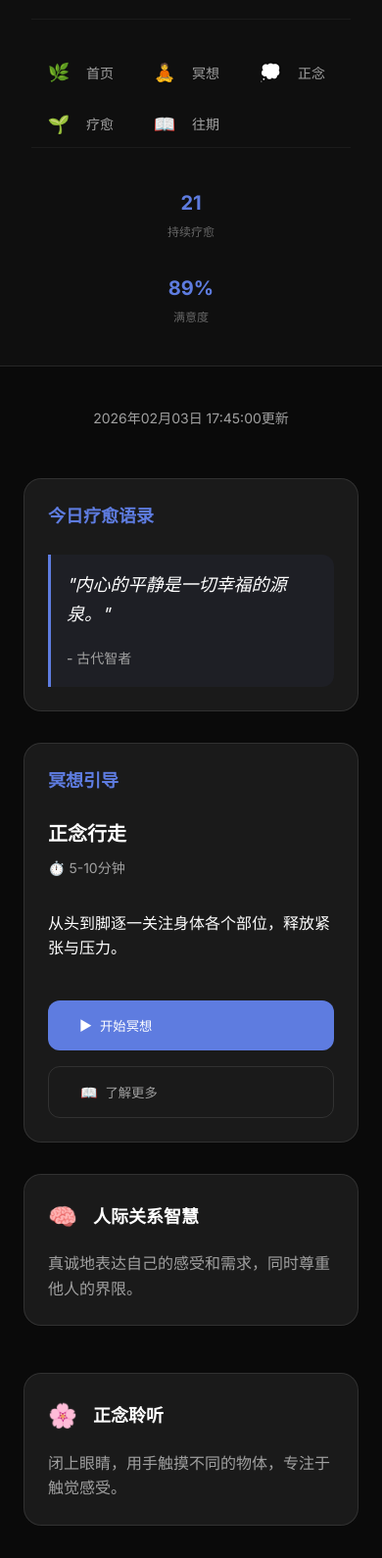
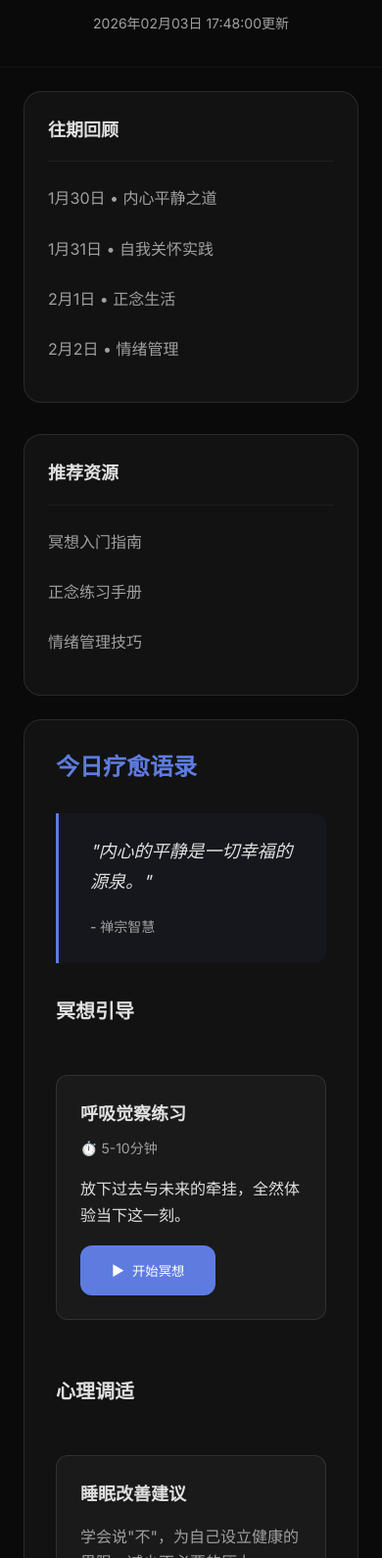
Before and after one commit to rucianyimo0910-coder/liaoyuribao, a website: page public/index.html in a window 390 px wide. Shown: the part 119-1709 px from the top of the page at 98% size. Drawn offline with Linux system fonts and the light colour scheme.

Commit message:
Update to match reference site design more closely

```diff
--- a/public/index.html
+++ b/public/index.html
@@ -10,12 +10,11 @@
     <link href="https://fonts.googleapis.com/css2?family=Inter:wght@300;400;500;600;700&display=swap" rel="stylesheet">
 </head>
 <body>
-    <div class="layout">
-        <aside class="sidebar">
-            <div class="sidebar-inner">
-                <header class="brand">
+    <div class="sidebar">
+        <div class="sidebar-content">
+            <header class="sidebar-header">
                 <h1 class="logo">Healtherly</h1>
-                    <p class="slogan">身心灵疗愈日报</p>
+                <p class="tagline">身心灵疗愈日报</p>
             </header>
 
             <nav class="nav">
@@ -53,86 +52,68 @@
                 </ul>
             </nav>
 
+            <div class="sidebar-footer">
                 <div class="stats">
                     <div class="stat">
-                        <div class="stat-number">21</div>
-                        <div class="stat-label">持续疗愈</div>
+                        <span class="stat-value">21</span>
+                        <span class="stat-label">持续疗愈</span>
                     </div>
                     <div class="stat">
-                        <div class="stat-number">89%</div>
-                        <div class="stat-label">满意度</div>
+                        <span class="stat-value">89%</span>
+                        <span class="stat-label">满意度</span>
                     </div>
                 </div>
             </div>
-        </aside>
+        </div>
+    </div>
 
-        <main class="content">
-            <header class="header">
-                <div class="date-info">
-                    <span class="date" id="currentDate">2026年02月03日 17:45:00更新</span>
+    <main class="main">
+        <header class="main-header">
+            <div class="date">
+                <span id="currentDate">2026年02月03日 17:48:00更新</span>
             </div>
         </header>
 
-            <section class="section daily-quote">
-                <div class="card">
-                    <h2 class="section-title">今日疗愈语录</h2>
-                    <div class="quote-container">
-                        <blockquote class="quote" id="dailyQuote">
+        <section class="content">
+            <article class="post">
+                <h1 class="post-title">今日疗愈语录</h1>
+
+                <div class="quote-block">
+                    <blockquote id="dailyQuote">
                         "内心的平静是一切幸福的源泉。"
                     </blockquote>
-                        <cite class="quote-author" id="quoteAuthor">- 古代智者</cite>
+                    <cite id="quoteAuthor">- 禅宗智慧</cite>
                 </div>
-                </div>
-            </section>
 
-            <section class="section meditation">
-                <div class="card">
-                    <h2 class="section-title">冥想引导</h2>
-                    <div class="meditation-content">
+                <div class="post-content">
+                    <h2>冥想引导</h2>
+                    <div class="meditation-card">
                         <div class="meditation-header">
-                            <h3 id="meditationTitle">正念行走</h3>
-                            <div class="meditation-meta">
+                            <h3 id="meditationTitle">呼吸觉察练习</h3>
                             <span class="duration">⏱️ 5-10分钟</span>
                         </div>
-                        </div>
-                        <p id="meditationDescription">从头到脚逐一关注身体各个部位，释放紧张与压力。</p>
+                        <p id="meditationDescription">放下过去与未来的牵挂，全然体验当下这一刻。</p>
                         <div class="meditation-actions">
-                            <button class="btn btn-primary" onclick="startMeditation()">
+                            <button class="btn-primary" onclick="startMeditation()">
                                 <span class="btn-emoji">▶</span>
                                 开始冥想
                             </button>
-                            <button class="btn btn-secondary">
-                                <span class="btn-emoji">📖</span>
-                                了解更多
-                            </button>
                         </div>
                     </div>
-                </div>
-            </section>
 
-            <section class="section wellness-tips">
-                <div class="tips-grid">
-                    <div class="card tip">
-                        <div class="tip-header">
-                            <span class="tip-emoji">🧠</span>
-                            <h3 id="psychologyTitle">人际关系智慧</h3>
-                        </div>
-                        <p id="psychologyContent">真诚地表达自己的感受和需求，同时尊重他人的界限。</p>
+                    <h2>心理调适</h2>
+                    <div class="tip-card">
+                        <h3 id="psychologyTitle">睡眠改善建议</h3>
+                        <p id="psychologyContent">学会说"不"，为自己设立健康的界限，减少不必要的压力。</p>
                     </div>
 
-                    <div class="card tip">
-                        <div class="tip-header">
-                            <span class="tip-emoji">🌸</span>
+                    <h2>正念练习</h2>
+                    <div class="tip-card">
                         <h3 id="mindfulnessTitle">正念聆听</h3>
+                        <p id="mindfulnessContent">将注意力集中在呼吸上，感受气息进出鼻腔的细微感觉。</p>
                     </div>
-                        <p id="mindfulnessContent">闭上眼睛，用手触摸不同的物体，专注于触觉感受。</p>
-                    </div>
-                </div>
-            </section>
 
-            <section class="section gratitude">
-                <div class="card">
-                    <h2 class="section-title">感恩日记</h2>
+                    <h2>感恩日记</h2>
                     <ul class="gratitude-list" id="gratitudeList">
                         <li class="gratitude-item">
                             <span class="gratitude-emoji">💝</span>
@@ -148,29 +129,30 @@
                         </li>
                     </ul>
                 </div>
-            </section>
+            </article>
 
-            <section class="section archive">
-                <div class="card">
-                    <h2 class="section-title">往期回顾</h2>
+            <aside class="aside">
+                <div class="archive-section">
+                    <h3>往期回顾</h3>
                     <ul class="archive-list" id="previousReports">
-                        <li class="archive-item">
-                            <a href="#" class="archive-link">1月30日 • 内心平静之道</a>
-                        </li>
-                        <li class="archive-item">
-                            <a href="#" class="archive-link">1月31日 • 自我关怀实践</a>
-                        </li>
-                        <li class="archive-item">
-                            <a href="#" class="archive-link">2月1日 • 正念生活</a>
-                        </li>
-                        <li class="archive-item">
-                            <a href="#" class="archive-link">2月2日 • 情绪管理</a>
-                        </li>
+                        <li><a href="#">1月30日 • 内心平静之道</a></li>
+                        <li><a href="#">1月31日 • 自我关怀实践</a></li>
+                        <li><a href="#">2月1日 • 正念生活</a></li>
+                        <li><a href="#">2月2日 • 情绪管理</a></li>
                     </ul>
                 </div>
+
+                <div class="resources-section">
+                    <h3>推荐资源</h3>
+                    <ul class="resources-list">
+                        <li><a href="#">冥想入门指南</a></li>
+                        <li><a href="#">正念练习手册</a></li>
+                        <li><a href="#">情绪管理技巧</a></li>
+                    </ul>
+                </div>
+            </aside>
         </section>
     </main>
-    </div>
 
     <script src="script.js"></script>
 </body>
--- a/public/styles.css
+++ b/public/styles.css
@@ -2,9 +2,7 @@
 @import url('https://fonts.googleapis.com/css2?family=Inter:wght@300;400;500;600;700&display=swap');
 
 /* 全局重置 */
-* {
-  margin: 0;
-  padding: 0;
+*, *::before, *::after {
   box-sizing: border-box;
 }
 
@@ -13,11 +11,12 @@
   /* 深色主题 */
   --bg-main: #0a0a0a;
   --bg-sidebar: #0f0f0f;
+  --bg-content: #121212;
   --bg-card: #1a1a1a;
   --bg-card-hover: #222222;
 
   /* 文字颜色 */
-  --text-primary: #ffffff;
+  --text-primary: #e0e0e0;
   --text-secondary: #a0a0a0;
   --text-tertiary: #666666;
 
@@ -66,8 +65,8 @@
   --font-3xl: 1.875rem;
   --font-4xl: 2.25rem;
 
-  /* 侧边栏宽度 */
-  --sidebar-width: 260px;
+  /* 尺寸 */
+  --sidebar-width: 240px;
 }
 
 /* 基础样式 */
@@ -75,37 +74,29 @@ body {
   font-family: 'Inter', -apple-system, BlinkMacSystemFont, 'Segoe UI', Roboto, sans-serif;
   background: var(--bg-main);
   color: var(--text-primary);
-  line-height: 1.6;
+  line-height: 1.7;
   min-height: 100vh;
   overflow-x: hidden;
-  background-image:
-    radial-gradient(circle at 15% 25%, rgba(94, 124, 224, 0.05) 0%, transparent 20%),
-    radial-gradient(circle at 85% 75%, rgba(94, 124, 224, 0.03) 0%, transparent 20%);
+  margin: 0;
+  padding: 0;
 }
 
-/* 布局容器 */
-.layout {
-  display: flex;
-  min-height: 100vh;
-  background: var(--bg-main);
-}
-
-/* 侧边栏 */
+/* 整体布局 */
 .sidebar {
+  position: fixed;
+  top: 0;
+  left: 0;
+  height: 100vh;
   width: var(--sidebar-width);
   background: var(--bg-sidebar);
   border-right: 1px solid var(--border-color);
   display: flex;
   flex-direction: column;
-  position: fixed;
-  height: 100vh;
-  top: 0;
-  left: 0;
   z-index: 100;
   backdrop-filter: blur(10px);
 }
 
-.sidebar-inner {
+.sidebar-content {
   padding: var(--spacing-xl);
   display: flex;
   flex-direction: column;
@@ -113,8 +104,8 @@ body {
   overflow-y: auto;
 }
 
-/* 品牌标识 */
-.brand {
+/* 侧边栏头部 */
+.sidebar-header {
   margin-bottom: var(--spacing-xl);
   padding-bottom: var(--spacing-xl);
   border-bottom: 1px solid var(--divider-color);
@@ -127,14 +118,16 @@ body {
   -webkit-background-clip: text;
   -webkit-text-fill-color: transparent;
   background-clip: text;
-  margin-bottom: var(--spacing-xs);
+  margin: 0;
   letter-spacing: -0.5px;
 }
 
-.slogan {
+.tagline {
   color: var(--text-secondary);
   font-size: var(--font-sm);
   font-weight: 400;
+  margin: 0;
+  margin-top: var(--spacing-xs);
 }
 
 /* 导航 */
@@ -147,22 +140,26 @@ body {
   display: flex;
   flex-direction: column;
   gap: var(--spacing-sm);
+  margin: 0;
+  padding: 0;
+  list-style: none;
 }
 
 .nav-item {
-  list-style: none;
+  margin: 0;
 }
 
 .nav-link {
   display: flex;
   align-items: center;
-  padding: var(--spacing-md) var(--spacing-lg);
+  padding: var(--spacing-md);
   border-radius: var(--radius-md);
   color: var(--text-secondary);
   text-decoration: none;
   transition: var(--transition-normal);
   cursor: pointer;
   font-weight: 500;
+  margin: 0;
 }
 
 .nav-link:hover {
@@ -187,13 +184,17 @@ body {
   flex: 1;
 }
 
-/* 统计数据 */
+/* 侧边栏底部统计 */
+.sidebar-footer {
+  margin-top: auto;
+  padding-top: var(--spacing-xl);
+  border-top: 1px solid var(--divider-color);
+}
+
 .stats {
   display: grid;
   grid-template-columns: 1fr 1fr;
   gap: var(--spacing-md);
-  padding-top: var(--spacing-xl);
-  border-top: 1px solid var(--divider-color);
 }
 
 .stat {
@@ -201,7 +202,8 @@ body {
   padding: var(--spacing-sm) 0;
 }
 
-.stat-number {
+.stat-value {
+  display: block;
   font-size: var(--font-xl);
   font-weight: 700;
   color: var(--accent-primary);
@@ -214,21 +216,16 @@ body {
 }
 
 /* 主内容区 */
-.content {
-  flex: 1;
+.main {
   margin-left: var(--sidebar-width);
-  padding: var(--spacing-xl);
+  min-height: 100vh;
   background: var(--bg-main);
 }
 
-/* 头部 */
-.header {
-  margin-bottom: var(--spacing-xl);
+.main-header {
+  padding: var(--spacing-xl);
   text-align: right;
-}
-
-.date-info {
-  padding: var(--spacing-md) 0;
+  border-bottom: 1px solid var(--divider-color);
 }
 
 .date {
@@ -237,92 +234,95 @@ body {
   font-weight: 400;
 }
 
-/* 卡片通用样式 */
-.card {
-  background: var(--bg-card);
+/* 内容区域 */
+.content {
+  display: grid;
+  grid-template-columns: 1fr 300px;
+  gap: var(--spacing-xl);
+  max-width: 1200px;
+  margin: 0 auto;
+  padding: var(--spacing-xl);
+}
+
+/* 文章样式 */
+.post {
+  background: var(--bg-content);
   border-radius: var(--radius-lg);
   padding: var(--spacing-xl);
-  margin-bottom: var(--spacing-lg);
   border: 1px solid var(--border-color);
-  transition: var(--transition-normal);
   backdrop-filter: blur(10px);
 }
 
-.card:hover {
-  background: var(--bg-card-hover);
-  transform: translateY(-2px);
-  box-shadow: var(--shadow-md);
+.post-title {
+  font-size: var(--font-2xl);
+  font-weight: 700;
+  margin: 0 0 var(--spacing-xl) 0;
+  color: var(--accent-primary);
+  line-height: 1.3;
 }
 
-/* 章节标题 */
-.section-title {
-  font-size: var(--font-lg);
-  font-weight: 600;
-  margin-bottom: var(--spacing-lg);
-  color: var(--accent-primary);
-  display: flex;
-  align-items: center;
-  gap: var(--spacing-sm);
-}
-
-/* 今日语录卡片 */
-.daily-quote {
-  margin-bottom: var(--spacing-xl);
-}
-
-.quote-container {
+/* 引用块 */
+.quote-block {
   background: rgba(94, 124, 224, 0.05);
   border-left: 3px solid var(--accent-primary);
   padding: var(--spacing-lg) var(--spacing-xl);
+  margin: 0 0 var(--spacing-xl) 0;
   border-radius: 0 var(--radius-md) var(--radius-md) 0;
 }
 
-.quote {
+.quote-block blockquote {
   font-size: var(--font-lg);
   font-style: italic;
-  margin-bottom: var(--spacing-md);
+  margin: 0 0 var(--spacing-md) 0;
   line-height: 1.7;
   color: var(--text-primary);
 }
 
-.quote-author {
+.quote-block cite {
   color: var(--text-secondary);
   font-size: var(--font-sm);
   font-style: normal;
   font-weight: 500;
 }
 
-/* 冥想卡片 */
-.meditation {
-  margin-bottom: var(--spacing-xl);
+/* 内容段落 */
+.post-content {
+  display: flex;
+  flex-direction: column;
+  gap: var(--spacing-xl);
 }
 
-.meditation-content {
+.post-content h2 {
+  font-size: var(--font-xl);
+  font-weight: 600;
+  margin: 0 0 var(--spacing-md) 0;
+  color: var(--text-primary);
   display: flex;
-  flex-direction: column;
-  gap: var(--spacing-md);
+  align-items: center;
+  gap: var(--spacing-sm);
+}
+
+/* 冥想卡片 */
+.meditation-card {
+  background: var(--bg-card);
+  border-radius: var(--radius-md);
+  padding: var(--spacing-lg);
+  border: 1px solid var(--border-color);
+  margin-bottom: var(--spacing-lg);
 }
 
 .meditation-header {
   display: flex;
   justify-content: space-between;
-  align-items: flex-start;
+  align-items: center;
   margin-bottom: var(--spacing-md);
 }
 
 .meditation-header h3 {
-  font-size: var(--font-xl);
+  font-size: var(--font-lg);
   font-weight: 600;
+  margin: 0;
   color: var(--text-primary);
-  margin: 0;
-  flex: 1;
-}
-
-.meditation-meta {
-  display: flex;
-  align-items: center;
-  gap: var(--spacing-md);
-  margin-left: var(--spacing-md);
 }
 
 .duration {
@@ -334,100 +334,39 @@ body {
 }
 
 .meditation-actions {
-  display: flex;
-  gap: var(--spacing-md);
-  margin-top: var(--spacing-lg);
+  margin-top: var(--spacing-md);
 }
 
-/* 按钮样式 */
-.btn {
-  padding: var(--spacing-md) var(--spacing-xl);
+/* 提示卡片 */
+.tip-card {
+  background: var(--bg-card);
   border-radius: var(--radius-md);
-  border: none;
-  font-weight: 500;
-  cursor: pointer;
-  transition: var(--transition-fast);
-  display: inline-flex;
-  align-items: center;
-  gap: var(--spacing-sm);
-  text-decoration: none;
-  font-family: inherit;
+  padding: var(--spacing-lg);
+  border: 1px solid var(--border-color);
+  margin-bottom: var(--spacing-lg);
 }
 
-.btn-primary {
-  background: var(--accent-primary);
-  color: white;
+.tip-card h3 {
+  font-size: var(--font-lg);
+  font-weight: 600;
+  margin: 0 0 var(--spacing-md) 0;
+  color: var(--text-primary);
 }
 
-.btn-primary:hover {
-  background: var(--accent-secondary);
-  transform: translateY(-1px);
-  box-shadow: var(--shadow-sm);
-}
-
-.btn-secondary {
-  background: transparent;
+.tip-card p {
   color: var(--text-secondary);
-  border: 1px solid var(--border-color);
-}
-
-.btn-secondary:hover {
-  background: var(--bg-card-hover);
-  color: var(--text-primary);
-  border-color: var(--text-secondary);
-}
-
-.btn-emoji {
-  font-size: var(--font-sm);
-}
-
-/* 健康提示网格 */
-.wellness-tips {
-  margin-bottom: var(--spacing-xl);
-}
-
-.tips-grid {
-  display: grid;
-  grid-template-columns: repeat(auto-fit, minmax(320px, 1fr));
-  gap: var(--spacing-lg);
-}
-
-.tip {
-  padding: var(--spacing-lg);
-}
-
-.tip-header {
-  display: flex;
-  align-items: center;
-  gap: var(--spacing-md);
-  margin-bottom: var(--spacing-md);
-}
-
-.tip-emoji {
-  font-size: var(--font-2xl);
-}
-
-.tip h3 {
-  font-size: var(--font-lg);
-  font-weight: 600;
-  color: var(--text-primary);
   margin: 0;
-}
-
-.tip p {
-  color: var(--text-secondary);
   line-height: 1.6;
 }
 
-/* 感恩日记 */
-.gratitude {
-  margin-bottom: var(--spacing-xl);
-}
-
+/* 感恩列表 */
 .gratitude-list {
   display: flex;
   flex-direction: column;
   gap: var(--spacing-md);
+  margin: 0;
+  padding: 0;
+  list-style: none;
 }
 
 .gratitude-item {
@@ -452,41 +391,113 @@ body {
   flex: 1;
 }
 
-/* 归档 */
-.archive {
-  margin-bottom: var(--spacing-xl);
+/* 侧边栏 */
+.aside {
+  display: flex;
+  flex-direction: column;
+  gap: var(--spacing-xl);
 }
 
-.archive-list {
-  display: flex;
-  flex-direction: column;
-  gap: var(--spacing-sm);
+.archive-section, .resources-section {
+  background: var(--bg-content);
+  border-radius: var(--radius-lg);
+  padding: var(--spacing-lg);
+  border: 1px solid var(--border-color);
 }
 
-.archive-item {
+.aside h3 {
+  font-size: var(--font-lg);
+  font-weight: 600;
+  margin: 0 0 var(--spacing-md) 0;
+  color: var(--text-primary);
+  padding-bottom: var(--spacing-md);
+  border-bottom: 1px solid var(--divider-color);
+}
+
+.archive-list, .resources-list {
+  margin: 0;
+  padding: 0;
   list-style: none;
 }
 
-.archive-link {
+.archive-list li, .resources-list li {
+  margin: 0 0 var(--spacing-sm) 0;
+  list-style: none;
+}
+
+.archive-list a, .resources-list a {
   display: block;
-  padding: var(--spacing-md);
+  padding: var(--spacing-sm) 0;
   color: var(--text-secondary);
   text-decoration: none;
-  border-radius: var(--radius-md);
   transition: var(--transition-fast);
 }
 
-.archive-link:hover {
-  background: var(--bg-card-hover);
+.archive-list a:hover, .resources-list a:hover {
   color: var(--accent-primary);
+}
+
+/* 按钮样式 */
+.btn-primary {
+  background: var(--accent-primary);
+  color: white;
+  border: none;
+  padding: var(--spacing-md) var(--spacing-xl);
+  border-radius: var(--radius-md);
+  font-weight: 500;
+  cursor: pointer;
+  transition: var(--transition-fast);
+  display: inline-flex;
+  align-items: center;
+  gap: var(--spacing-sm);
+  text-decoration: none;
+  font-family: inherit;
+}
+
+.btn-primary:hover {
+  background: var(--accent-secondary);
+  transform: translateY(-1px);
+  box-shadow: var(--shadow-sm);
+}
+
+.btn-emoji {
+  font-size: var(--font-sm);
 }
 
 /* 响应式设计 */
 @media (max-width: 1024px) {
-  .layout {
-    flex-direction: column;
+  .content {
+    grid-template-columns: 1fr;
+    padding: var(--spacing-lg);
   }
 
+  .sidebar {
+    width: 70px;
+  }
+
+  .sidebar-content {
+    padding: var(--spacing-lg);
+  }
+
+  .logo, .tagline, .nav-text, .stat-label, .stat-value {
+    display: none;
+  }
+
+  .nav-emoji {
+    margin-right: 0;
+    font-size: var(--font-xl);
+  }
+
+  .main {
+    margin-left: 70px;
+  }
+
+  .main-header {
+    text-align: center;
+  }
+}
+
+@media (max-width: 768px) {
   .sidebar {
     width: 100%;
     height: auto;
@@ -495,59 +506,81 @@ body {
     border-bottom: 1px solid var(--border-color);
   }
 
-  .sidebar-inner {
+  .sidebar-content {
     height: auto;
+    flex-direction: row;
+    align-items: center;
+    padding: var(--spacing-md);
+  }
+
+  .sidebar-header {
+    margin-bottom: 0;
+    padding-bottom: 0;
+    border-bottom: none;
+    display: flex;
+    align-items: center;
+    flex: 1;
+  }
+
+  .logo {
+    font-size: var(--font-xl);
+    margin-right: var(--spacing-md);
+  }
+
+  .tagline {
+    display: none;
+  }
+
+  .nav {
+    display: flex;
+    flex: 1;
+  }
+
+  .nav-list {
+    flex-direction: row;
+    justify-content: flex-end;
+    gap: 0;
+  }
+
+  .nav-link {
+    padding: var(--spacing-md);
+    border-radius: 0;
+  }
+
+  .nav-link.active {
+    border-bottom: 2px solid var(--accent-primary);
+  }
+
+  .nav-text {
+    display: none;
+  }
+
+  .nav-emoji {
+    margin-right: 0;
+  }
+
+  .sidebar-footer {
+    display: none;
+  }
+
+  .main {
+    margin-left: 0;
   }
 
   .content {
-    margin-left: 0;
+    grid-template-columns: 1fr;
+    gap: var(--spacing-lg);
     padding: var(--spacing-lg);
   }
 
-  .tips-grid {
-    grid-template-columns: 1fr;
-  }
-
-  .stats {
-    grid-template-columns: 1fr;
+  .aside {
+    order: -1;
   }
 
   .meditation-header {
     flex-direction: column;
     align-items: flex-start;
     gap: var(--spacing-sm);
-  }
-
-  .meditation-meta {
-    margin-left: 0;
-  }
-}
-
-@media (max-width: 768px) {
-  .header {
-    text-align: center;
-  }
-
-  .nav-list {
-    flex-direction: row;
-    flex-wrap: wrap;
-  }
-
-  .nav-link {
-    padding: var(--spacing-sm) var(--spacing-md);
-    font-size: var(--font-sm);
-  }
-
-  .meditation-actions {
-    flex-direction: column;
-  }
-
-  .card {
-    padding: var(--spacing-lg);
-  }
-
-  .quote-container {
-    padding: var(--spacing-md);
   }
 }
 
@@ -563,18 +596,8 @@ body {
   }
 }
 
-@keyframes pulse {
-  0% { transform: scale(1); }
-  50% { transform: scale(1.05); }
-  100% { transform: scale(1); }
-}
-
-.card {
+.post, .aside > div {
   animation: fadeInUp 0.6s ease-out;
-}
-
-.btn-primary:active {
-  animation: pulse 0.2s ease-in-out;
 }
 
 /* 滚动条样式 */
```
Also changed, not shown: public/script.js (+24 -26 lines). Lines whose indentation alone changed are shown as unchanged.
